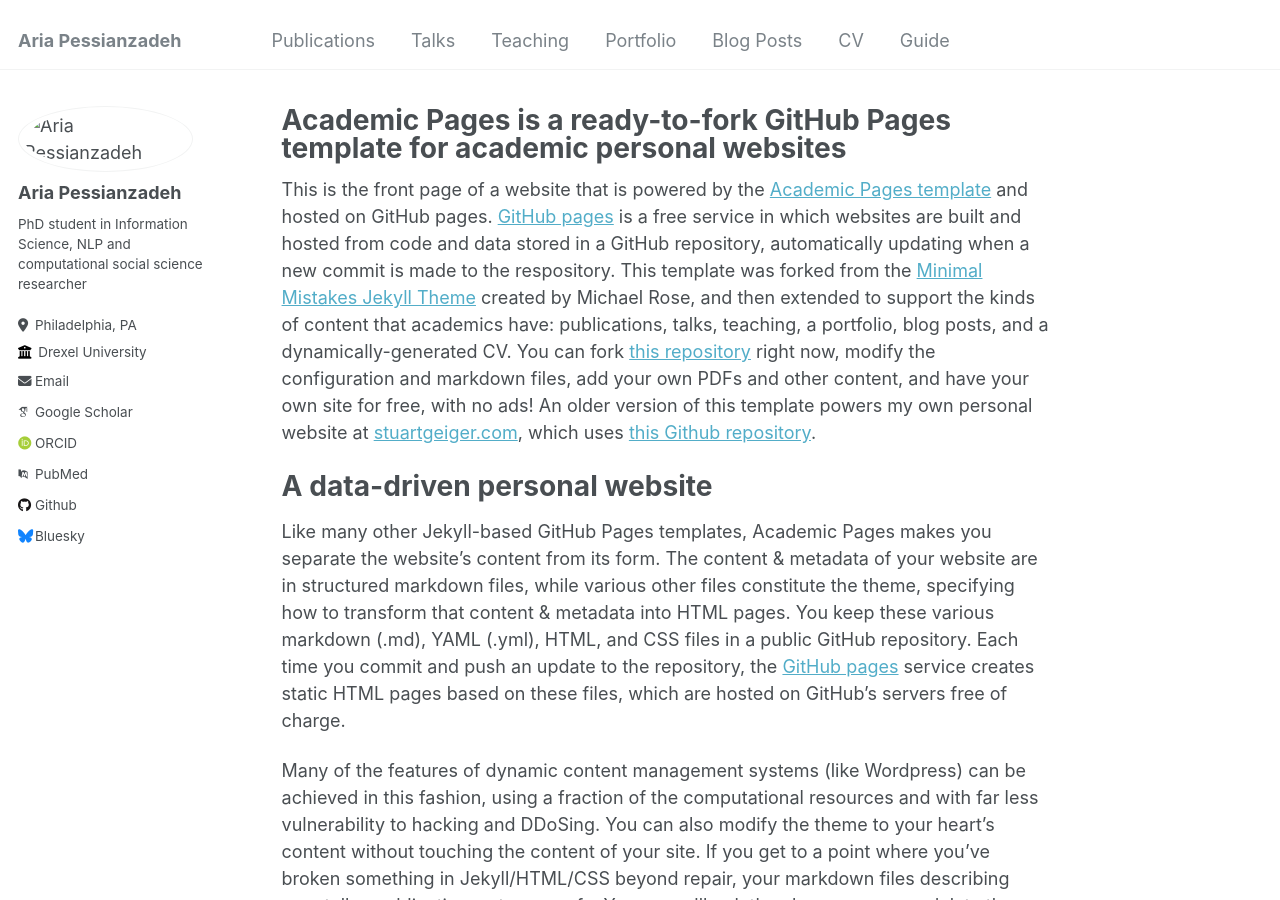
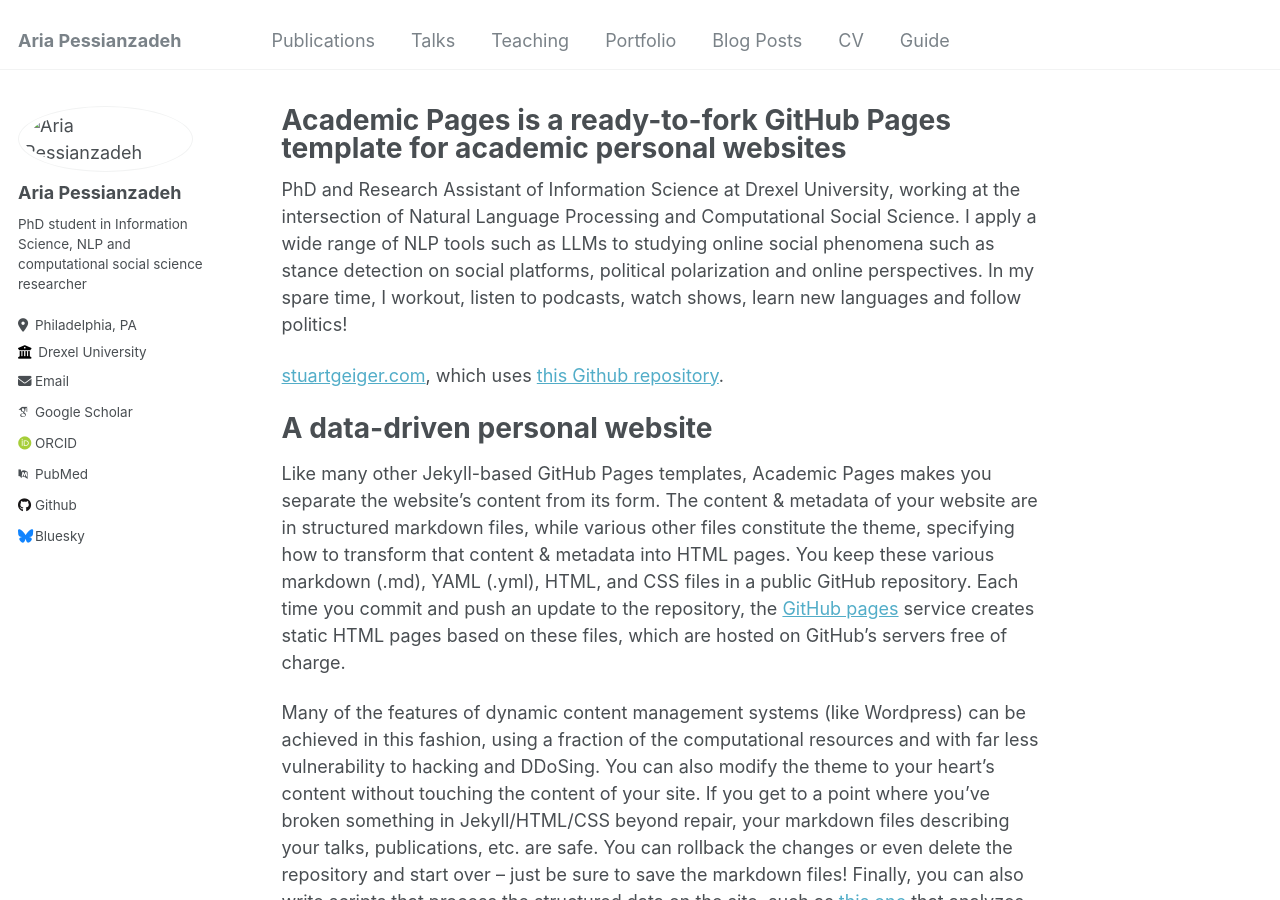
Before and after one commit to aryapess/aryapess.github.io, a Jekyll site: the page built from _pages/about.md, in a window 1280 px wide and 900 px high. Built offline with Jekyll 4.4.1, drawn with Linux system fonts in a browser that asks for light colours; some web fonts are replaced.

Commit message:
Update about.md

```diff
--- a/_pages/about.md
+++ b/_pages/about.md
@@ -7,7 +7,10 @@ redirect_from:
   - /about.html
 ---
 
-This is the front page of a website that is powered by the [Academic Pages template](https://github.com/academicpages/academicpages.github.io) and hosted on GitHub pages. [GitHub pages](https://pages.github.com) is a free service in which websites are built and hosted from code and data stored in a GitHub repository, automatically updating when a new commit is made to the respository. This template was forked from the [Minimal Mistakes Jekyll Theme](https://mmistakes.github.io/minimal-mistakes/) created by Michael Rose, and then extended to support the kinds of content that academics have: publications, talks, teaching, a portfolio, blog posts, and a dynamically-generated CV. You can fork [this repository](https://github.com/academicpages/academicpages.github.io) right now, modify the configuration and markdown files, add your own PDFs and other content, and have your own site for free, with no ads! An older version of this template powers my own personal website at [stuartgeiger.com](http://stuartgeiger.com), which uses [this Github repository](https://github.com/staeiou/staeiou.github.io).
+PhD and Research Assistant of Information Science at Drexel University, working at the intersection of Natural Language Processing and Computational Social Science. I apply a wide range of NLP tools such as LLMs to studying online social phenomena such as stance detection on social platforms, political polarization and online perspectives.
+In my spare time, I workout, listen to podcasts, watch shows, learn new languages and follow politics!
+
+[stuartgeiger.com](http://stuartgeiger.com), which uses [this Github repository](https://github.com/staeiou/staeiou.github.io).
 
 A data-driven personal website
 ======
```
